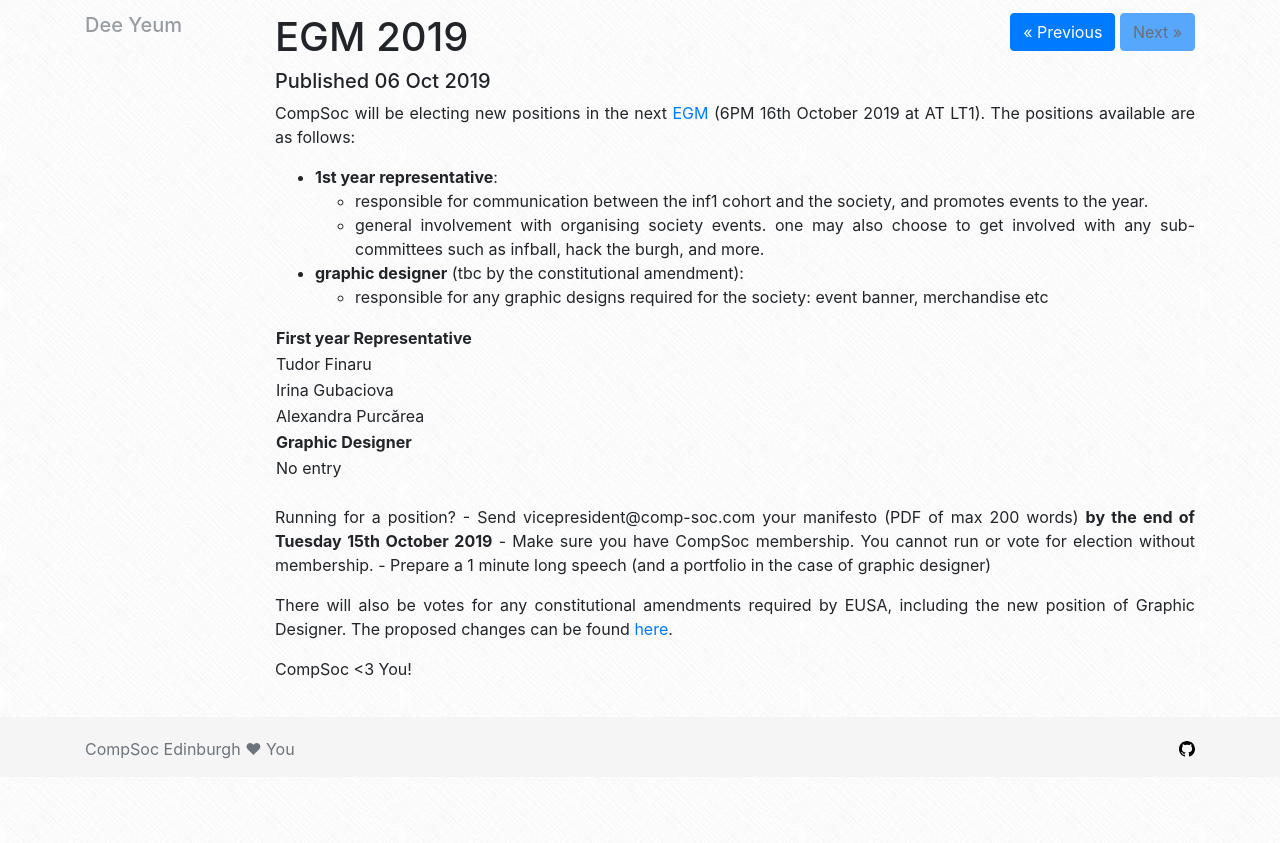
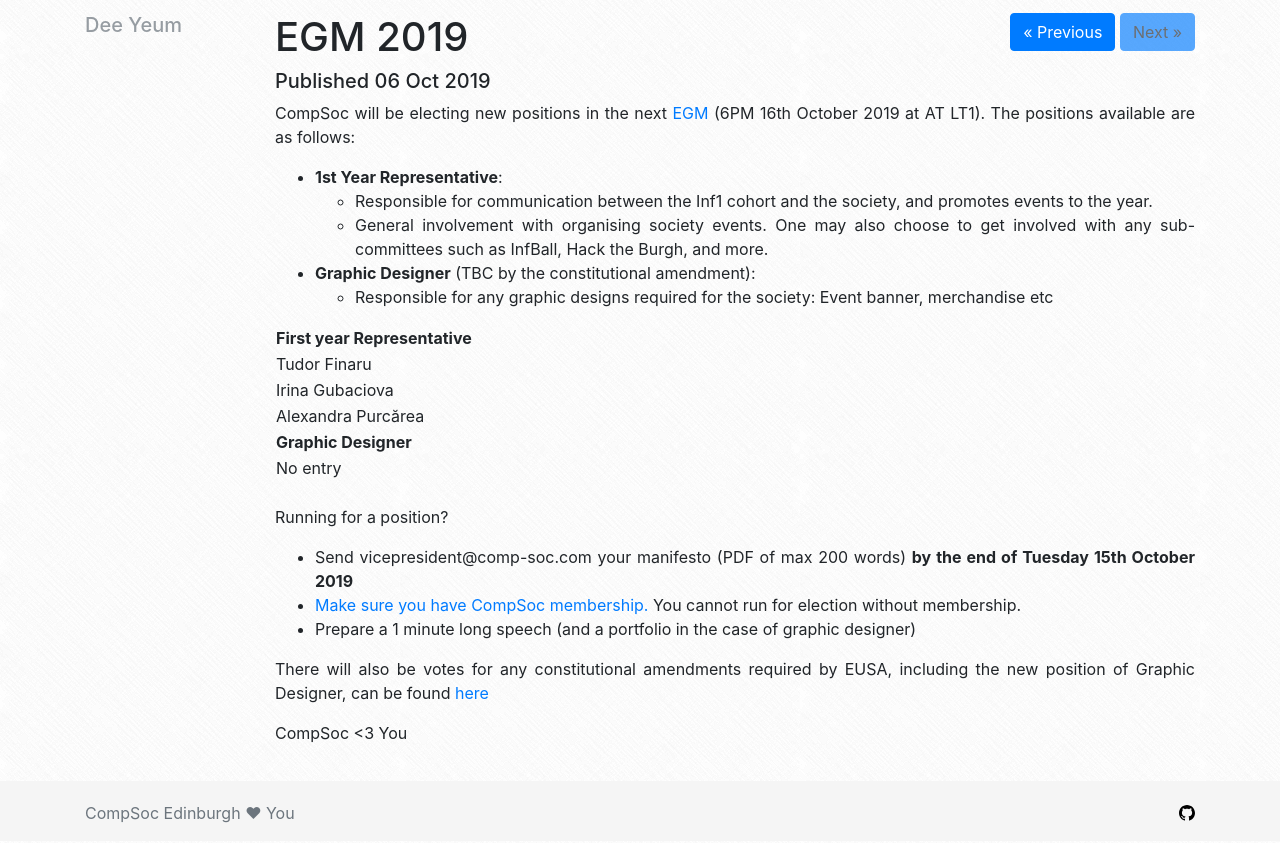
Before and after one commit to compsoc-edinburgh/website, a Jekyll site: the page built from _posts/2019-10-06-egm-2019.html, in a window 1280 px wide. Shown: the part 346-1189 px from the top of the page. Built offline with Jekyll 4.4.1, drawn with Linux system fonts in a browser that asks for light colours; nearby versions of some CDN libraries; before the commit the page ends 1125 px from its top, so only the background shows below that.

Commit message:
Correct formatting

```diff
--- a/_posts/2019-10-06-egm-2019.html
+++ b/_posts/2019-10-06-egm-2019.html
@@ -20,19 +20,18 @@ roles:
 </p>
 
 <ul>
-  <li><strong>1st year representative</strong>:
+  <li><strong>1st Year Representative</strong>:
     <ul>
-      <li>responsible for communication between the inf1 cohort and the society, and promotes events to the year.</li>
-      <li>general involvement with organising society events. one may also choose to get involved with any sub-committees such as infball, hack the burgh, and more.</li>
+      <li>Responsible for communication between the Inf1 cohort and the society, and promotes events to the year.</li>
+      <li>General involvement with organising society events. One may also choose to get involved with any sub-committees such as InfBall, Hack the Burgh, and more.</li>
     </ul>
   </li>
-  <li><strong>graphic designer</strong> (tbc by the constitutional amendment):
+  <li><strong>Graphic Designer</strong> (TBC by the constitutional amendment):
     <ul>
-      <li>responsible for any graphic designs required for the society: event banner, merchandise etc</li>
+      <li>Responsible for any graphic designs required for the society: Event banner, merchandise etc</li>
     </ul>
   </li>
 </ul>
-
 
 <table>
 {% for role in page.roles %}
@@ -53,16 +52,14 @@ roles:
 </table>
 
 <br>
-<p>
-Running for a position?
-- Send vicepresident@comp-soc.com your manifesto (PDF of max 200 words) <b>by the end of Tuesday 15th October 2019</b>
-- Make sure you have CompSoc membership. You cannot run or vote for election without membership.
-- Prepare a 1 minute long speech (and a portfolio in the case of graphic designer)
-</p>
 
-<p>
-There will also be votes for any constitutional amendments required by EUSA, including the new position of Graphic Designer.
-The proposed changes can be found <a href="https://github.com/compsoc-edinburgh/constitution/pulls">here</a>.
-</p>
+<p>Running for a position?</p>
+<ul>
+  <li>Send vicepresident@comp-soc.com your manifesto (PDF of max 200 words) <strong>by the end of Tuesday 15th October 2019</strong></li>
+  <li><a href="/join">Make sure you have CompSoc membership.</a> You cannot run for election without membership.</li>
+  <li>Prepare a 1 minute long speech (and a portfolio in the case of graphic designer)</li>
+</ul>
 
-<p>CompSoc &lt;3 You!</p>
+<p>There will also be votes for any constitutional amendments required by EUSA, including the new position of Graphic Designer, can be found <a href="https://github.com/compsoc-edinburgh/constitution/pulls">here</a></p>
+
+<p>CompSoc &lt;3 You</p>
```
